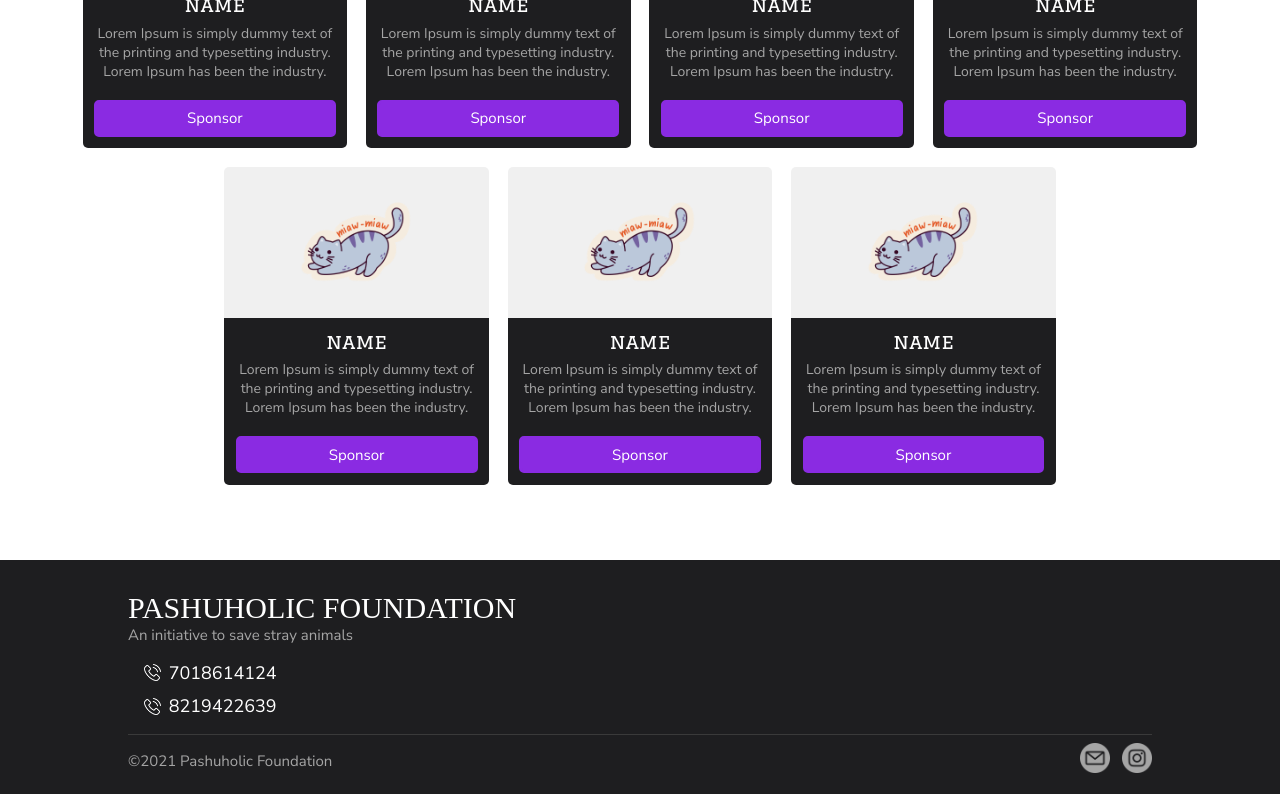
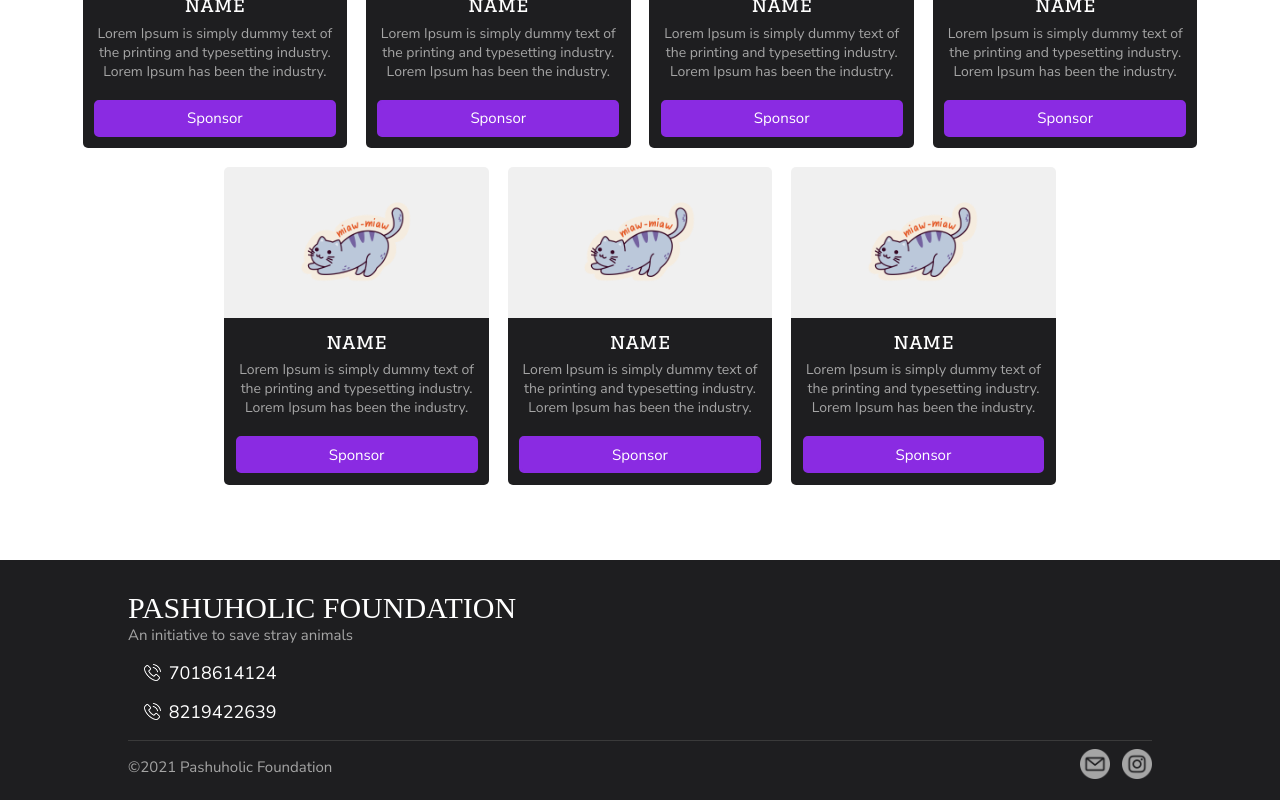
Before and after one commit to sahilkalkal9/pashuholic, a React (Create React App) app: page /residents in a window 1280 px wide. Shown: the part 1180-1980 px from the top of the page. Built offline with nearby package versions, Linux system fonts and the light colour scheme; a web font is replaced by a local one.

Commit message:
fixed layout again

```diff
--- a/src/App.scss
+++ b/src/App.scss
@@ -494,7 +494,7 @@
   display: flex;
   flex-direction: column;
   margin-top: .3cm;
-  // gap: .3cm;
+  gap: .15cm;
   // align-items: center;
 }
 
@@ -564,7 +564,7 @@
   cursor: pointer;
 
   &:hover {
-    border: 1px solid black;
+    border: 1px solid rgb(255, 255, 255);
   }
 }
 
```
